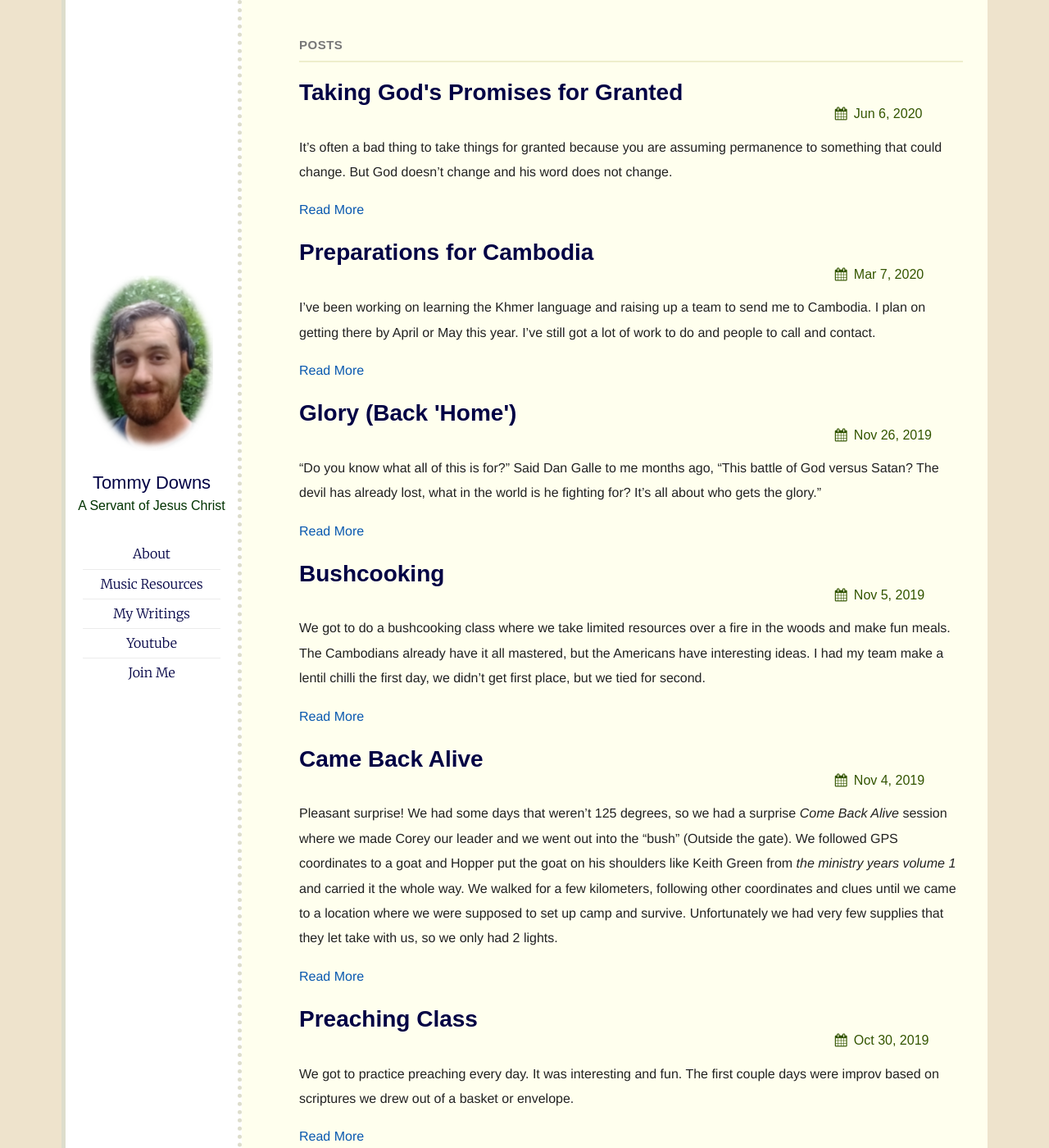
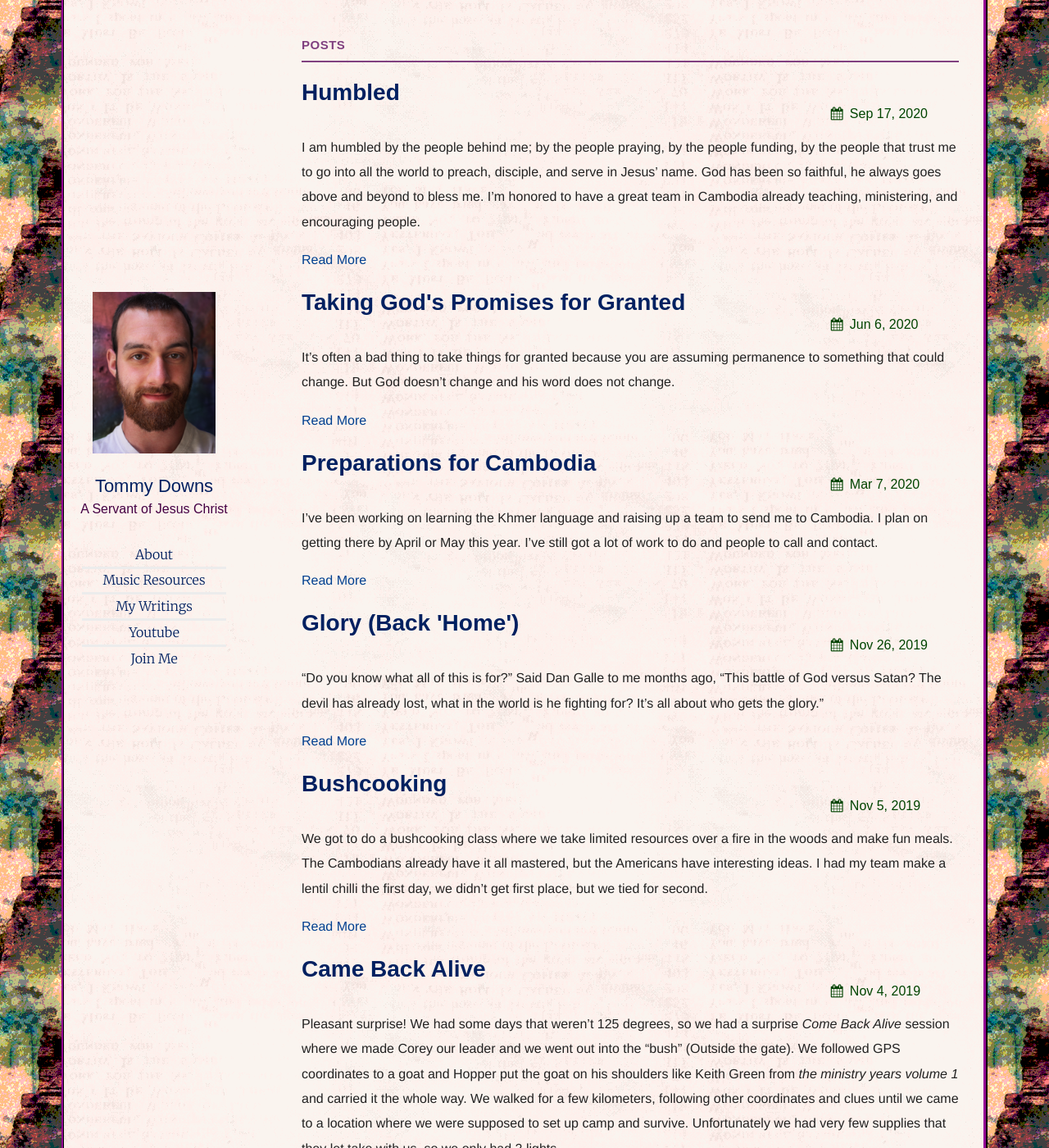
Before and after one commit to tnelsond/tnelsond, a Jekyll site: the page built from index.md, in a window 1280 px wide and 1400 px high. Shown: the whole window at 82% size. Built offline with Jekyll 4.4.1, drawn with Linux system fonts in a browser that asks for light colours.

Commit message:
Revamped look and added a post.

```diff
--- /dev/null
+++ b/_posts/2020-09-06-humbled.md
@@ -0,0 +1,26 @@
+---
+layout: post
+title:  "Humbled"
+date:   2020-09-17 01:28:38 -0600
+tags: cambodia
+---
+
+I am humbled by the people behind me; by the people praying, by the people funding, by the people that trust me to go into all the world to preach, disciple, and serve in Jesus' name. God has been so faithful, he always goes above and beyond to bless me. I'm honored to have a great team in Cambodia already teaching, ministering, and encouraging people.
+
+I could find myself unworthy, I could find myself inadequate, I could find myself undeserving of any of these blessings. But the truth is that Christ dwells in me and he's more than enough to overcome any challenge, to light up any darkness. It's not about me, it's about Christ.
+
+I'm making decent progress on building my team to get me and keep me in Cambodia; though I've been distracted by jobs (people really like having me work for them for some reason). I'm at *57%* of my monthly budget now (and growing faster). My plan is to be in Cambodia by the end of October perhaps (Lord willing). It's been a blast meeting with different people and encouraging them, whether they want to partner with me or not isn't really my concern since the United States is also a mission field.
+
+![Cambodia Shirt](/assets/shirt.jpg)
+
+I've been screenprinting some Cambodia shirts and giving them to my partners and such, and they look pretty good. They say "Jesus loves you" in the Khmer language. Transcribed into English it looks like [pray-ah yay-sue sral-lañ nyeh].
+
+My sister Harmony, her husband Reece, and their daughter Hope have been back from their missionary training in Mozambique since the end of July; they're readjusting well to living at home with us in our multi-generational dwelling (maybe we're Asian at heart?). They all intend on moving to Zambia Africa next year to do some pioneering there.
+
+Surprisingly, Covid is not affecting our lives much at all, I guess the novelty of it is wearing off for most people. Must say though that I'm not a particular fan of video calls, but they're amazing for seeing people who are far away that you wouldn't be able to otherwise. I can videochat with people in Cambodia from the US, and that's incredible.
+
+Hey everyone,
+I'm so blessed by all of you,
+and hope that you'll be blessed in every way.
+
+**Tommy Downs**
--- a/_sass/plain.scss
+++ b/_sass/plain.scss
@@ -2,7 +2,7 @@
 @import "ext/normalize";
 @import "syntax";
 
-$linkColor: #0a59b0;
+$linkColor: #004090;
 $mobileW: 768px;
 $smallMobileW: 480px;
 $bigScreenW: 1600px;
@@ -15,7 +15,8 @@ $leftWidth: 220px;
 }
 
 body {
-	background: #EEE3CC;
+	background-image: url("/assets/crazybackground.png");
+	background-attachment: fixed;
   font-family: "Arial", sans-serif;
   font-size: 16px;
   line-height: 1.2em;
@@ -32,7 +33,7 @@ video {
 }
 
 a {
-  color: #004;
+  color: #002060;
   transition: color 0.3s;
   &:hover {
     color: $linkColor;
@@ -43,7 +44,10 @@ h2 {
   margin: 0.7em 0;
 }
 main {
-	background: #FFFFEE;
+	background: #FFFFdf;
+	background-image: url("/assets/woodbackground.png");
+	border-left: 3px ridge #400040;
+	border-right: 5px ridge #400040;
   margin: 0 90px;
   display: flex;
   height: 100%;
@@ -64,7 +68,7 @@ main {
     flex-direction: column;
   }
   @media screen and (max-width: $smallMobileW) {
-    margin: 0;
+    margin: 0 5px;
   }
 
   .content {
@@ -75,15 +79,14 @@ main {
     }
   }
   .about {
-		background: #ffffff;
-		border-right: 5px dotted #ddddcc;
-		border-left: 5px solid #ddddcc;
+		//background-image: #ffffef;
+		background-image: url("/assets/woodbackground.png");
     display: flex;
     height: 100vh;
     padding-bottom: 15vh;
     @media screen and (max-width: $mobileW) {
       height: auto;
-      padding: 10vh 0;
+      padding: 1vh 0;
     }
     @media screen and (min-width: $mobileW + 1) {
       position: fixed;
@@ -102,7 +105,7 @@ main {
     .tagline {
       font-size: 16;
       margin-top: 10px;
-      color: #003300;
+      color: #404;
       white-space: pre-wrap;
       line-height: normal;
     }
@@ -146,12 +149,12 @@ main {
       display: block;
       font-family: 'Merriweather';
       text-align: center;
-      padding: .5rem 0;
+      padding: .3rem 0;
       text-decoration: none;
-      border-bottom: 1px solid #ececec;
+      border-bottom: 3px solid #ececec;
 
       @media screen and (max-width: $mobileW) {
-        padding: 1.5rem 0;
+        padding: 0.8rem 0;
       }
     }
   }
@@ -170,7 +173,6 @@ main {
   li {
     font-size: 14px;
     float: left;
-    background-color: #e3e3e3;
     padding: 5px 20px;
     border-radius: 2px;
     @media screen and (max-width: $mobileW) {
@@ -182,7 +184,7 @@ main {
 }
 .post-date {
   margin-right: 10px;
-  color: #350;
+  color: #040;
   min-width: 150px;
 }
 .post-meta {
@@ -241,14 +243,15 @@ main {
   h4,
   h5,
   h6 {
+		text-decoration: 2px wavy underline #aaa;
     font-family: Raleway, sans-serif;
   }
 }
 
 #posts-label {
-  border-bottom: 2px solid #eec;
+  border-bottom: 2px solid #804080;
   font-size: 15px;
-  color: #777;
+  color: #804080;
   text-transform: uppercase;
   letter-spacing: 0.5px;
   padding-bottom: 10px;
```
Also changed, not shown: assets/crazybackground.png (added), assets/portfolio.png, assets/shirt.jpg (added), assets/woodbackground.png (added).
